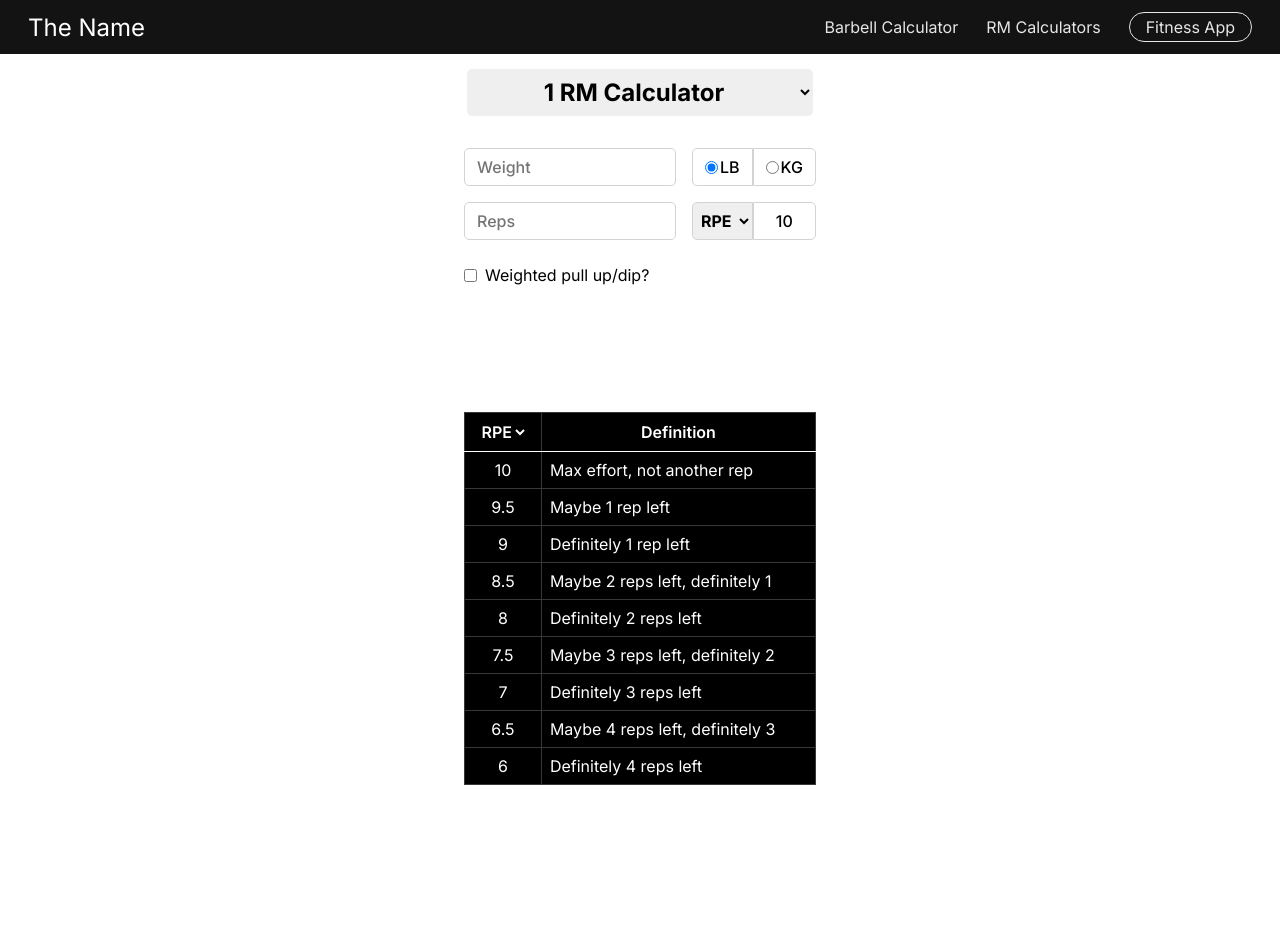
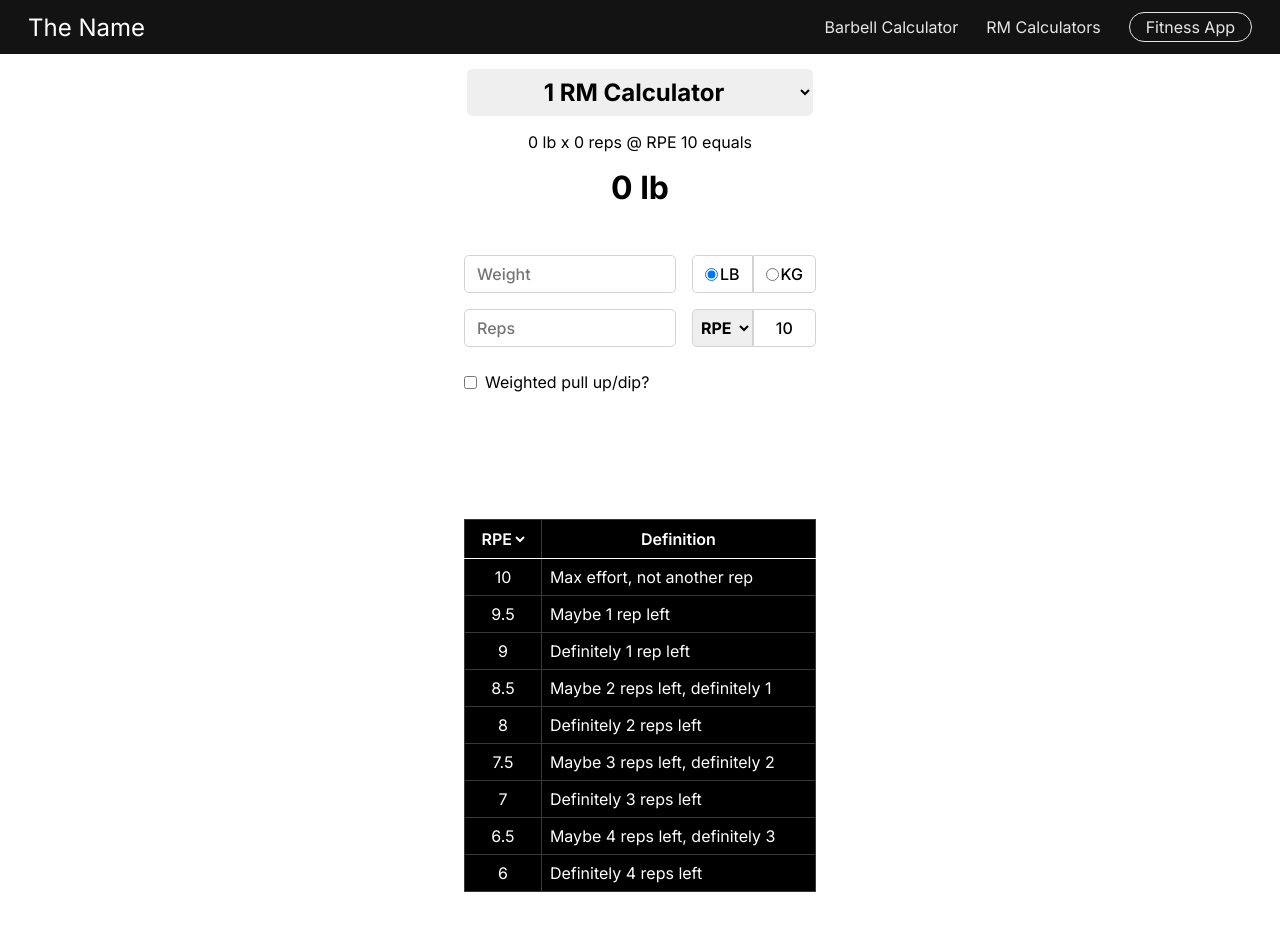
Before and after one commit to danielbirdjr/barbell_calculator, a Next.js app: page /rm-calculator in a window 1280 px wide. Shown: the top 930 px of the page. Before the commit the page ends 833 px from the top, so only its background shows below. Built offline with nearby package versions, Linux system fonts and the light colour scheme.

Commit message:
Little changes to css and functionality

```diff
--- a/src/app/rm-calculator/page.js
+++ b/src/app/rm-calculator/page.js
@@ -148,6 +148,7 @@ export default function RepMaxCalculator() {
     const [calculatorType, setCalculatorType] = useState("1 RM Calculator");
     const [targetReps, setTargetReps] = useState("");
     const [targetIntensity, setTargetIntensity] = useState(intensityUnit === "RPE" ? 10 : 0);
+    const displayedTargetReps = targetReps || 0;
 
     const handleTargetIntensityValueChange = (value) => {
         if (value === "" || /^-?\d*\.?\d*$/.test(value)) {
@@ -159,18 +160,6 @@ export default function RepMaxCalculator() {
     const oneRepMax = weight && reps ? calculate1RM(weight, weightUnit, reps, intensityUnit, intensity, isWeightedBodyweight, bodyweight, percentageOfBodyweight) : 0;
     const weightForReps = weight && reps ? calculateWeightForReps(weight, weightUnit, reps, intensityUnit, intensity, isWeightedBodyweight, bodyweight, percentageOfBodyweight, targetReps, targetIntensity) : 0;
 
-    // let result = 0;
-
-    // if (calculatorMode === "oneRepMax") {
-    //     result = weight && reps
-    //         ? calculate1RM(weight, weightUnit, reps, intensityUnit, intensity, isWeightedBodyweight, bodyweight, percentageOfBodyweight)
-    //         : 0;
-    // } else if (calculatorMode === "weightForReps") {
-    //     result = weight && reps
-    //         ? calculateWeightForReps(weight, weightUnit, reps, intensityUnit, intensity, isWeightedBodyweight, bodyweight, percentageOfBodyweight, targetReps, targetIntensity)
-    //         : 0;
-    // }
-
     return (
         <main>
             <div className="rm-calculation-container">
@@ -181,18 +170,18 @@ export default function RepMaxCalculator() {
                         </select>
                     </div>
                 <div className="result-container">
-                    {calculatorType === "1RM Calculator" && (
-                        <div>
+                    {calculatorType === "1 RM Calculator" && (
+                        <div className="result-container-calculator">
                             <div>{displayedWeight} {weightUnit.toLowerCase()} x {displayedReps} reps @ {intensityUnit} {intensity} equals</div>
                             <h1>{oneRepMax} {weightUnit.toLowerCase()}</h1>
                         </div>
                     )}
 
                     {calculatorType === "Weight for Reps Calculator" && (
-                        <div>
+                        <div className="result-container-calculator">
                             <div>{displayedWeight} {weightUnit.toLowerCase()} x {displayedReps} reps @ {intensityUnit} {intensity} equals</div>
                             <h1>{weightForReps} {weightUnit.toLowerCase()}</h1>
-                            <div>for {targetReps} @ {intensityUnit} {targetIntensity}</div>
+                            <div>for {displayedTargetReps} reps @ {intensityUnit} {targetIntensity}</div>
                         </div>
                     )}
                 </div>
--- a/src/app/rm-calculator/rm-calculator.css
+++ b/src/app/rm-calculator/rm-calculator.css
@@ -34,12 +34,17 @@
     margin-bottom: 1rem;
 }
 
-/* .result-container h2 {
-    padding: .5rem .375rem;
-} */
+.result-container-calculator {
+    display: flex;
+    flex-direction: column;
+    justify-content: center;
+    align-items: center;
+    margin-bottom: 1rem;
+}
 
 .result-container h1 {
     margin-bottom: 1rem;
+    margin-top: 1rem;
 }
 
 /* DATA CONTAINER, OVERALL STRUCTURE */
```
